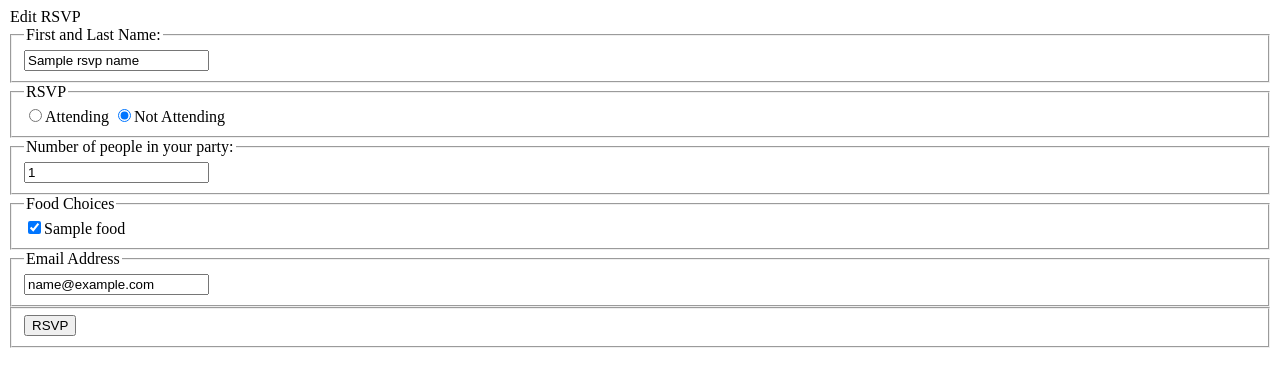
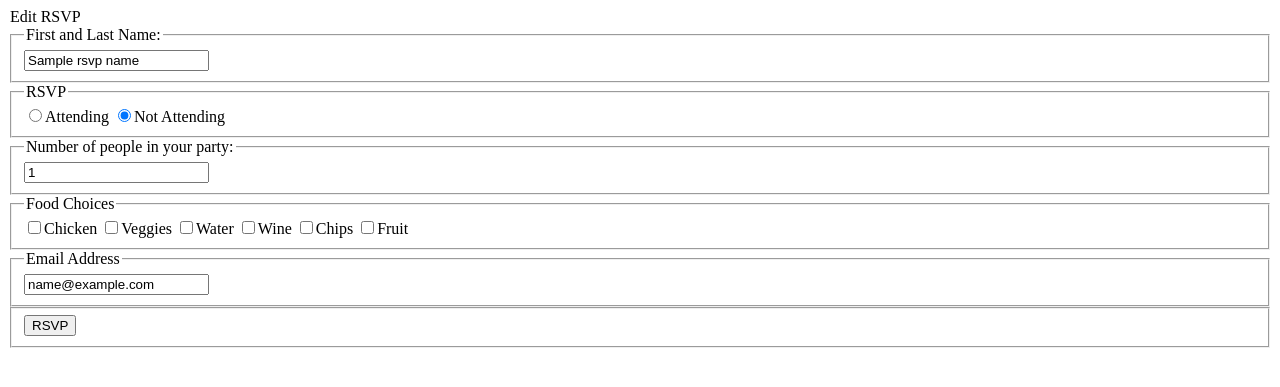
Before and after one commit to martamae/CS496, a Python web app: template Assignment2/rsvp/templates/edit.html in a window 1280 px wide. Shown: the top 387 px of the page. Run offline with Jinja, Linux system fonts and the light colour scheme; the template is opened without the code that fills it: most values are stand-ins (such as "Sample title", 1, 10 or a date in 2020).

Commit message:
Check boxes still do not populate, deployed

```diff
--- a/Assignment2/rsvp/app.yaml
+++ b/Assignment2/rsvp/app.yaml
@@ -1,4 +1,4 @@
-application: rsvp
+application: rsvp-1096
 version: 1
 runtime: python27
 api_version: 1
--- a/Assignment2/rsvp/templates/edit.html
+++ b/Assignment2/rsvp/templates/edit.html
@@ -28,9 +28,9 @@
         </fieldset>
         <fieldset>
             <legend>Food Choices</legend>
-            {% for x in foods %}
-             <input type="checkbox" name="rsvp-food" value="{{ x }}" checked="checked">{{ x }}
-             {% endfor %}
+                {% for y in "Chicken", "Veggies", "Water", "Wine", "Chips", "Fruit" %}
+                     <input type="checkbox" name="rsvp-food" value="{{ y }}">{{ y }}
+                {% endfor %}
         </fieldset>
         <fieldset>
             <legend>Email Address</legend>
```
Also changed, not shown: 1 other file.
